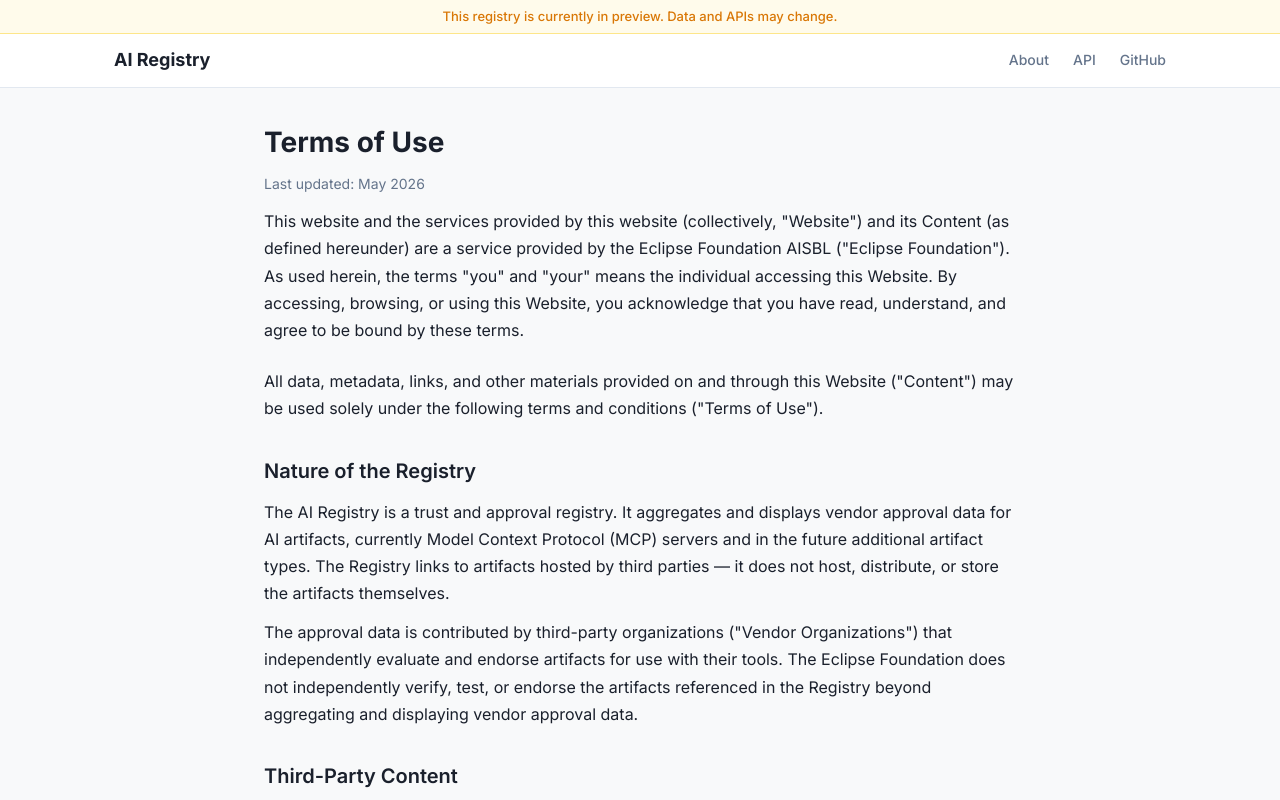
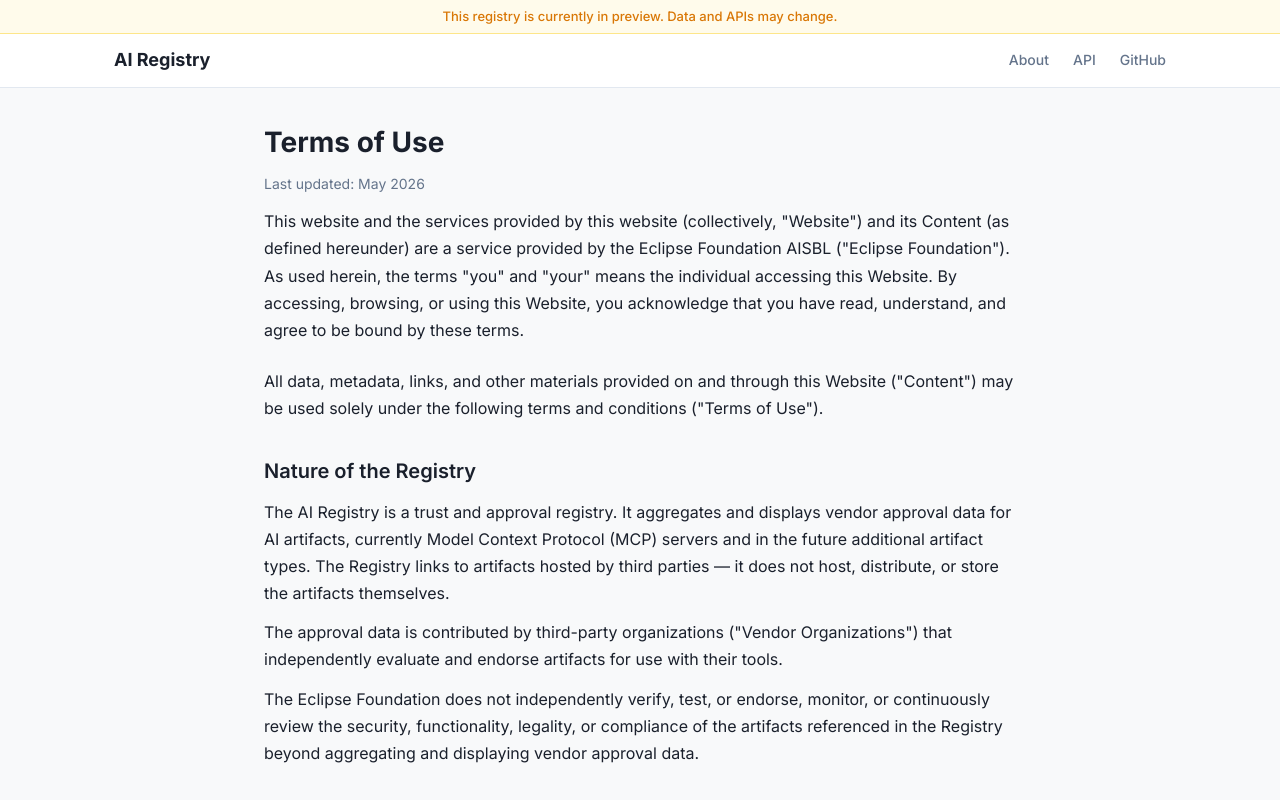
Before and after one commit to eclipsefdn-ai-registry/ai-registry-core, a React (Vite) app in the folder website/: page /terms in a window 1280 px wide. Shown: the top 800 px of the page. Built offline with nearby package versions, Linux system fonts and the light colour scheme.

Commit message:
Update Terms of Use
Signed-off-by: Simon Graband <sgraband@eclipsesource.com>

```diff
--- a/website/src/pages/TermsPage.tsx
+++ b/website/src/pages/TermsPage.tsx
@@ -36,8 +36,12 @@ export function TermsPage() {
         <p>
           The approval data is contributed by third-party organizations ("Vendor
           Organizations") that independently evaluate and endorse artifacts for
-          use with their tools. The Eclipse Foundation does not independently
-          verify, test, or endorse the artifacts referenced in the Registry
+          use with their tools.
+        </p>
+        <p>
+          The Eclipse Foundation does not independently verify, test, or
+          endorse, monitor, or continuously review the security, functionality,
+          legality, or compliance of the artifacts referenced in the Registry
           beyond aggregating and displaying vendor approval data.
         </p>
       </section>
```
